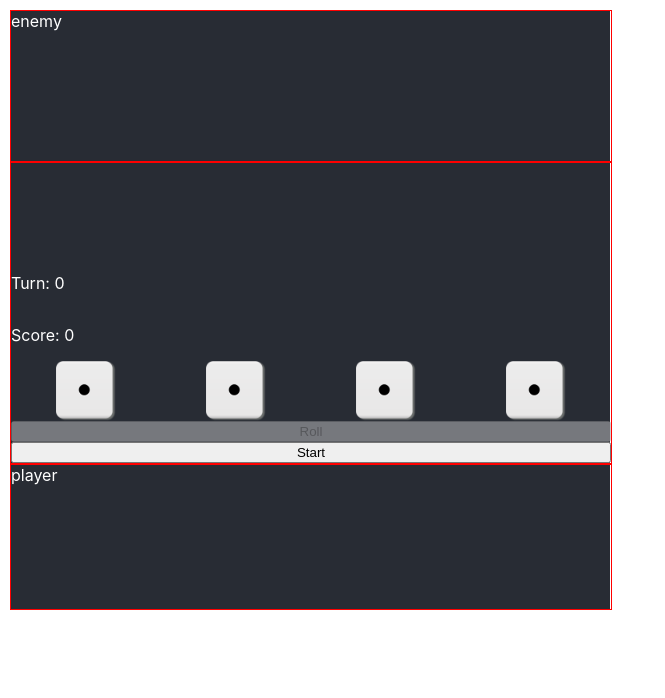
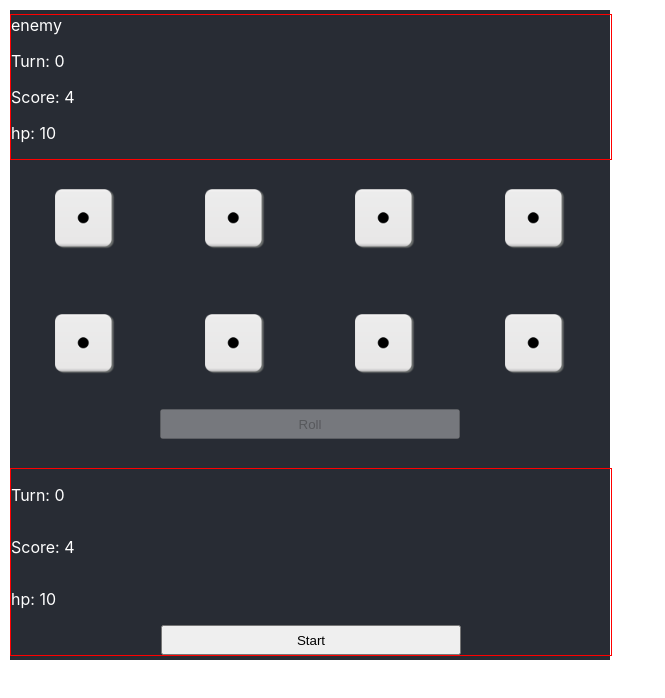
Before and after one commit to TravisJN/crapsbattle, a React (Create React App) app: page / in a window 1280 px wide. Shown: the top 698 px of the page, without its empty margins (0-665 px from the left). Built offline with nearby package versions, Linux system fonts and the light colour scheme.

Commit message:
Create Player model, rework some components

```diff
--- a/src/App.css
+++ b/src/App.css
@@ -1,18 +1,18 @@
 
 .App {
   background-color: #282c34;
-  height: 600px;
+  height: 650px;
   width: 600px;
   margin-top: 10px;
   margin-left: 10px;
   display: flex;
   flex-direction: column;
+  justify-content: space-evenly;
 }
 
 .enemy {
   color: white;
   border: 1px solid red;
-  height: 25%;
   width: 100%;
 }
 
@@ -29,6 +29,14 @@
 .player {
   color: white;
   border: 1px solid red;
-  height: 24%;
   width: 100%;
+  display: flex;
+  flex-direction: column;
+  justify-content: space-evenly;
 }
+
+.start-reset-button {
+  width: 50%;
+  height: 30px;
+  align-self: center;
+}
--- a/src/App.tsx
+++ b/src/App.tsx
@@ -2,12 +2,12 @@ import React, { Component } from 'react';
 import './App.css';
 import GameBoard from './components/GameBoard';
 import GameStateModel, { GAMESTATE } from './data/GameStateModel';
+import Player from './data/Player';
 import Die from './data/DieModel';
 
 interface Props { }
 interface State {
   currentState: GAMESTATE;
-  rolledDice: Die[];
 }
 
 class App extends Component<Props, State> {
@@ -20,30 +20,39 @@ class App extends Component<Props, State> {
 
     this.state = {
       currentState: this.mGameModel.currentState,
-      rolledDice: this.mGameModel.rolledDice,
     };
   }
 
   render() {
+    const playerScore = this.mGameModel.players[0].currentScore;
+    const playerDice = this.mGameModel.players[0].rolledDice;
     return (
       <div className="App">
         <div className="enemy">
           enemy
+          <p>Turn: {this.mGameModel.turn}</p>
+          <p>Score: {this.mGameModel.players[1].currentScore}</p>
+          <p>hp: {this.mGameModel.players[1].hp}</p>
         </div>
-        <div className="board">
         <GameBoard
           rollDice={this.rollDice}
-            rolledDice={this.state.rolledDice}
-            totalPoints={this.mGameModel.points}
+          playerDice={playerDice}
+          playerScore={playerScore}
           currentTurn={this.mGameModel.turn}
           currentState={this.state.currentState}
           selectDie={this.selectDie}
           reset={this.reset}
           advance={this.advance}
+          players={this.mGameModel.players}
         />
-        </div>
         <div className="player">
-          player
+          <p>Turn: {this.mGameModel.turn}</p>
+          <p>Score: {this.mGameModel.players[0].currentScore}</p>
+          <p>hp: {this.mGameModel.players[0].hp}</p>
+          { this.mGameModel.currentState === GAMESTATE.READY
+            ? <button className="start-reset-button" onClick={this.advance}>Start</button>
+            : <button className="start-reset-button" onClick={this.reset}>Reset</button>
+          }
         </div>
       </div>
     );
@@ -53,12 +62,13 @@ class App extends Component<Props, State> {
     this.mGameModel.rollDice();
     this.setState({
         currentState: this.mGameModel.currentState,
-        rolledDice: this.mGameModel.rolledDice,
     });
   }
 
   private selectDie = (index: number) => {
-    this.mGameModel.rolledDice = this.mGameModel.rolledDice.map((aDie: Die, idx: number) => {
+    const player: Player = this.mGameModel.players.find((player) => player.isHuman);
+
+    player.rolledDice = player.rolledDice.map((aDie: Die, idx: number) => {
       if (idx === index) {
         aDie.selected = !aDie.selected;
       }
@@ -66,7 +76,7 @@ class App extends Component<Props, State> {
     });
 
     this.setState({
-      rolledDice: this.mGameModel.rolledDice
+      currentState: this.mGameModel.currentState,
     });
   }
 
@@ -74,7 +84,6 @@ class App extends Component<Props, State> {
     this.mGameModel.advance();
     this.setState({
       currentState: this.mGameModel.currentState,
-      rolledDice: this.mGameModel.rolledDice,
     });
   }
 
@@ -82,7 +91,6 @@ class App extends Component<Props, State> {
       this.mGameModel = new GameStateModel();
       this.setState({
         currentState: this.mGameModel.currentState,
-        rolledDice: this.mGameModel.rolledDice,
       });
   }
 }
--- a/src/components/DiceRoller.tsx
+++ b/src/components/DiceRoller.tsx
@@ -3,6 +3,7 @@ import './diceRoller.css';
 import DieComponent from './DieComponent';
 import Die from '../data/DieModel';
 import { GAMESTATE } from '../data/GameStateModel';
+import Player from '../data/Player';
 
 
 interface Props {
@@ -10,6 +11,7 @@ interface Props {
     currentState: GAMESTATE;
     dice: Die[];
     selectDie: (index: number) => void;
+    player: Player;
 }
 
 interface State {
@@ -33,7 +35,10 @@ class DiceRoller extends Component<Props, State> {
                         return <DieComponent num={die.number} idx={idx} selected={die.selected} onClick={this.onDieClicked} key={"die"+idx} />
                     })}
                 </div>
-                <button onClick={this.props.rollDice} disabled={!canRollDice}>Roll</button>
+                {   this.props.player.isHuman
+                    ? <button className="dice-roller__roll-button" onClick={this.props.rollDice} disabled={!canRollDice}>Roll</button>
+                    : null
+                }
             </div>
         )
     }
--- a/src/components/GameBoard.css
+++ b/src/components/GameBoard.css
@@ -1,4 +1,8 @@
 .game-board {
     display: flex;
     flex-direction: column;
+    justify-content: space-between;
+    height: 250px;
+    padding-top: 25px;
+    padding-bottom: 25px;
 }
--- a/src/components/GameBoard.tsx
+++ b/src/components/GameBoard.tsx
@@ -3,16 +3,18 @@ import DiceRoller from './DiceRoller';
 import { GAMESTATE } from '../data/GameStateModel';
 import Die from '../data/DieModel';
 import './GameBoard.css';
+import Player from '../data/Player';
 
 interface Props {
     rollDice: () => void;
-    rolledDice:  Die[];
-    totalPoints: number;
+    playerDice:  Die[];
+    playerScore: number;
     currentTurn: number;
     currentState: GAMESTATE;
     reset: () => void;
     advance: () => void;
     selectDie: (index: number) => void;
+    players: Player[];
  }
 
 interface State {
@@ -31,26 +33,27 @@ class GameBoard extends Component<Props, State> {
     }
 
     render() {
+        const player: Player = this.props.players.find(player => player.isHuman);
+        const enemy: Player = this.props.players.find(player => !player.isHuman)
+
         return (
             <div className="game-board">
-                <p>Turn: {this.props.currentTurn}</p>
-                <p>Score: {this.props.totalPoints}</p>
                 <DiceRoller
-                    dice={this.props.rolledDice}
+                    player={enemy}
+                    dice={enemy.rolledDice}
+                    rollDice={this.props.rollDice}
+                    currentState={this.props.currentState}
+                    selectDie={() => null}  // can't select enemy dice
+                />
+                <DiceRoller
+                    player={player}
+                    dice={player.rolledDice}
                     rollDice={this.props.rollDice}
                     currentState={this.props.currentState}
                     selectDie={this.props.selectDie}
                 />
-                { this.props.currentState === GAMESTATE.READY
-                ? <button onClick={this.onStartClicked.bind(this)}>Start</button>
-                : <button onClick={this.props.reset}>Reset</button>
-            }
             </div>
         )
-    }
-
-    private onStartClicked = () => {
-        this.props.advance();
     }
 }
 
--- a/src/components/diceRoller.css
+++ b/src/components/diceRoller.css
@@ -1,6 +1,8 @@
 .dice-roller-container {
     display: flex;
     flex-direction: column;
+    justify-content: space-between;
+    height: 50%;
 }
 
 .dice-roller__dice-row {
@@ -12,3 +14,9 @@
 .selected {
     border: 1px solid white;
 }
+
+.dice-roller__roll-button {
+    width: 50%;
+    height: 30px;
+    align-self: center;
+}
--- a/src/data/GameStateModel.ts
+++ b/src/data/GameStateModel.ts
@@ -1,9 +1,5 @@
 import Die from "./DieModel";
-
-export interface Player {
-    hp: number;
-    maxHp: number;
-}
+import Player from "./Player";
 
 export enum GAMESTATE {
     READY,
@@ -14,16 +10,16 @@ export enum GAMESTATE {
 
 export default class GameStateModel {
     private static MAX_TURNS: number = 3;
-    private static NUM_DICE: number = 4;
+    public static NUM_DICE: number = 4;
     // should handle the individual models and provide a
     // cohesive representation of the game at any given time
     private mPlayers: Player[] = [];
     private mTurn: number = 0;
-    private mPoints: number = 0;
+    //private mPoints: number = 0;
 
     public currentState: GAMESTATE = GAMESTATE.READY;
-    public currentScore: number = 0;
-    public rolledDice: Die[] = this.getNewDice();
+    //public currentScore: number = 0;
+    //public rolledDice: Die[] = this.getNewDice();
 
     constructor() {
         this.mPlayers = this.initializePlayers();
@@ -37,54 +33,48 @@ export default class GameStateModel {
         return this.mTurn;
     }
 
-    get points() {
-        return this.mPoints;
-    }
+    // get points() {
+    //     return this.mPoints;
+    // }
 
     public advance = () => {
         switch(this.currentState) {
             case GAMESTATE.READY:
                 this.currentState = GAMESTATE.ROLLING;
-                this.rolledDice = this.getNewDice();
+                this.resetTurn();
                 break;
             case GAMESTATE.ROLLING:
                 if (this.mTurn++ <= GameStateModel.MAX_TURNS) {
                     this.mTurn++;
+                    this.mPlayers[0].rollDice();  // roll the player dice
                 } else {
+                    this.mPlayers[0].rollDice();
+                    this.mPlayers[1].rollDice();
                     this.currentState = GAMESTATE.FIGHTING;
                 }
                 break;
             case GAMESTATE.FIGHTING:
                 this.currentState = GAMESTATE.END;
                 break;
-            default:
-                this.currentState = GAMESTATE.READY;
-                break;
         }
     }
 
     public rollDice() {
-        this.mPoints = 0;
-        this.rolledDice = this.rolledDice.map((aDie: Die) => {
-            if (!aDie.selected) {
-                aDie.number = this.getRandomInt();
-            }
-
-            // todo: probably won't have a notion of "points" but let's just calculate this here so we can do a simple game flow set up
-            this.mPoints += aDie.number;
-
-            return aDie;
-        });
-
-        this.advanceTurn();
+        this.advance();
     }
 
-    private getNewDice(): Die[] {
-        // Set all new dice to 1
-        return Array.from({length: GameStateModel.NUM_DICE}, (e, index: number) => {
-            return new Die(1, index);
+    private resetTurn = () => {
+        this.mPlayers.forEach((player: Player) => {
+            player.setNewDice();
         });
     }
+
+    // private getNewDice(): Die[] {
+    //     // Set all new dice to 1
+    //     return Array.from({length: GameStateModel.NUM_DICE}, (e, index: number) => {
+    //         return new Die(1, index);
+    //     });
+    // }
 
     private advanceTurn() {
         this.mTurn++;
@@ -98,18 +88,17 @@ export default class GameStateModel {
         console.log(this.currentState);
     }
 
-    private getRandomInt(min: number = 1, max: number = 6) {
-        return Math.floor(Math.random() * Math.floor(max)) + min;
-    }
+    // private getRandomInt(min: number = 1, max: number = 6) {
+    //     return Math.floor(Math.random() * Math.floor(max)) + min;
+    // }
 
     private initializePlayers = () => {
         // Players might need to be separate models
         return Array.from({length: 2}, (e, index: number) => {
-            return {
-                id: index,
-                hp: 10,
+            return new Player({
+                isHuman: index === 0,
                 maxHp: 10,
-            };
+            });
         });
     }
 }
--- /dev/null
+++ b/src/data/Player.ts
@@ -0,0 +1,53 @@
+import Die from "./DieModel";
+import GameStateModel from './GameStateModel';
+
+export interface PlayerParams {
+    isHuman: boolean;
+    maxHp: number;
+}
+
+export default class Player {
+    public isHuman: boolean;
+    public hp: number;
+    public maxHp: number;
+    //public currentScore: number = 0;
+    public rolledDice: Die[] = this.setNewDice();
+
+    private mPoints: number = 0;
+
+    constructor({ isHuman, maxHp }: PlayerParams) {
+        this.isHuman = isHuman;
+        this.maxHp = this.hp = maxHp;
+    }
+
+    public rollDice() {
+        this.mPoints = 0;
+        this.rolledDice = this.rolledDice.map((aDie: Die) => {
+            if (!aDie.selected) {
+                aDie.number = this.getRandomInt();
+            }
+
+            // todo: probably won't have a notion of "points" but let's just calculate this here so we can do a simple game flow set up
+            this.mPoints += aDie.number;
+
+            return aDie;
+        });
+    }
+
+    public setNewDice(): Die[] {
+        // Set all new dice to 1
+        return Array.from({length: GameStateModel.NUM_DICE}, (e, index: number) => {
+            return new Die(1, index);
+        });
+    }
+
+    public get currentScore(): number {
+        return this.rolledDice.reduce((sum: number, die: Die) => {
+            return sum + die.number;
+        }, 0);
+    }
+
+    private getRandomInt(min: number = 1, max: number = 6) {
+        return Math.floor(Math.random() * Math.floor(max)) + min;
+    }
+}
--- a/tsconfig.json
+++ b/tsconfig.json
@@ -18,7 +18,8 @@
     "isolatedModules": true,
     "noEmit": true,
     "jsx": "preserve",
-    "noImplicitAny": false
+    "noImplicitAny": false,
+    "strictNullChecks": false,
   },
   "include": [
     "src"
```
Also changed, not shown: src/components/EnemyDice.tsx (deleted, +0 -21 lines), src/data/BattleController.ts (added, +34 -0 lines). Lines whose indentation alone changed are shown as unchanged.
